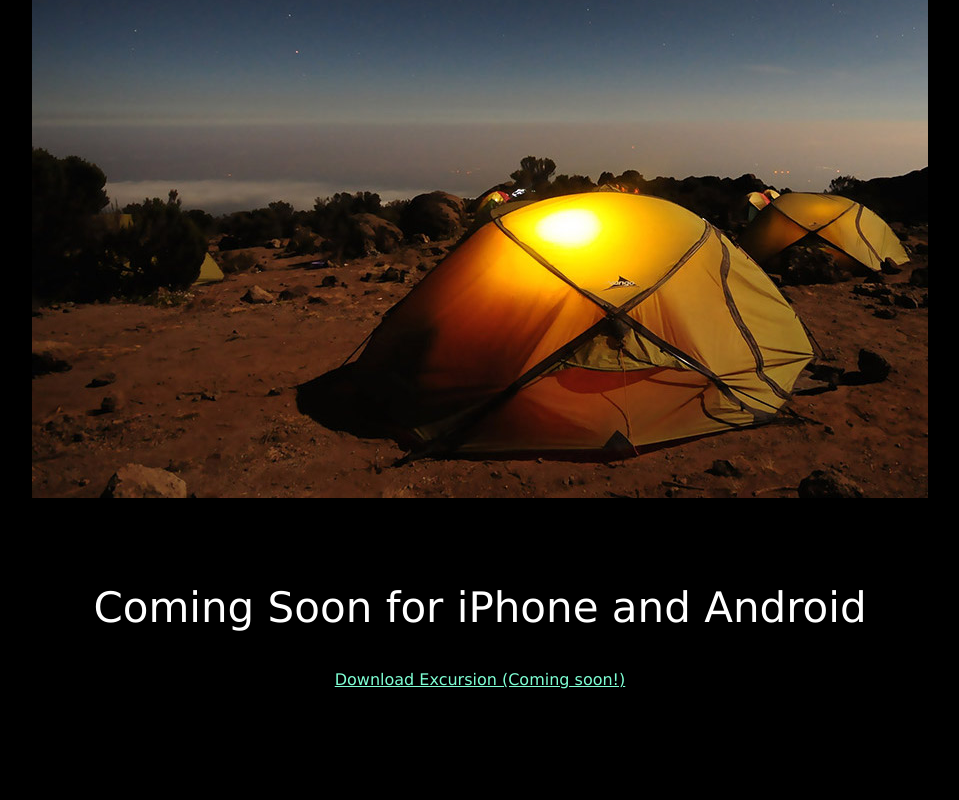
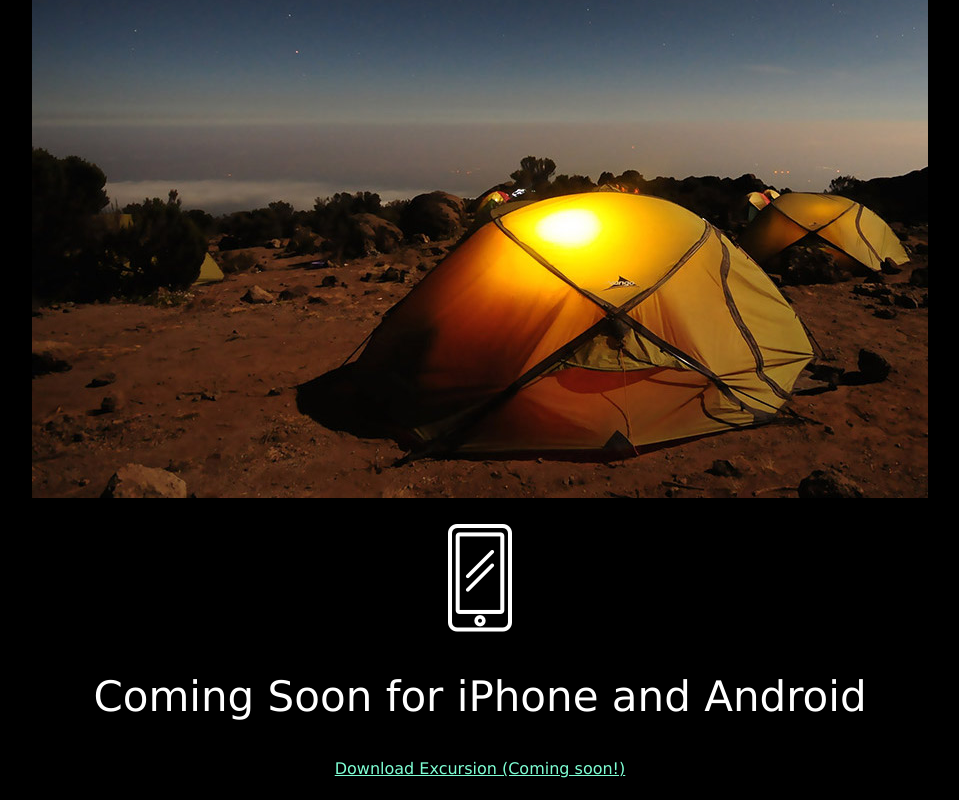
Before and after one commit to adrianlievano/excursion, a plain HTML site: page index.html in a window 1280 px wide. Shown: the part 518-1318 px from the top of the page, without its empty margins (160-1119 px from the left). Before the commit the page ends 1229 px from the top, so only its background shows below. Drawn offline with Linux system fonts and the light colour scheme; files that its build step writes are made by us from their sources; files whose address does not match are found by name.

Commit message:
Add CSS final touches

```diff
--- a/index.html
+++ b/index.html
@@ -13,7 +13,7 @@
     <h2>Your personal travel guide</h2>
     <p>Excursion remembers places you like, and recommends new points of interest around you.</p>
     <p class="image"><img src="/Users/AdrianLievano/Documents/Projects/Excursion/resources/images/camp.jpg" alt=""></p>
-    <p class="image"><img src="/Users/AdrianLievano/Documents/Projects/Excursion/resources/phone.jpg" alt=""></p>
+    <p class="image"><img src="/Users/AdrianLievano/Documents/Projects/Excursion/resources/images/phone.png" alt=""></p>
     <h2>Coming Soon for iPhone and Android</h2>
     <p><a class="cta" href="https://nsm1ou964oc4q3nsos7jlabr59fk03p6ebp252gqtqa1nc557fp0.codecademy.cloud/">Download Excursion (Coming soon!)</a></p>
   </body>
```
